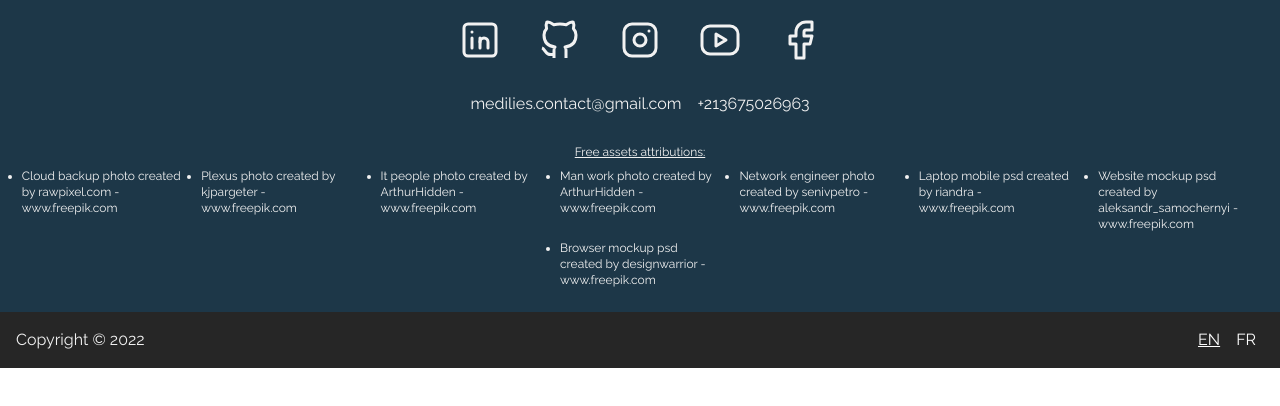
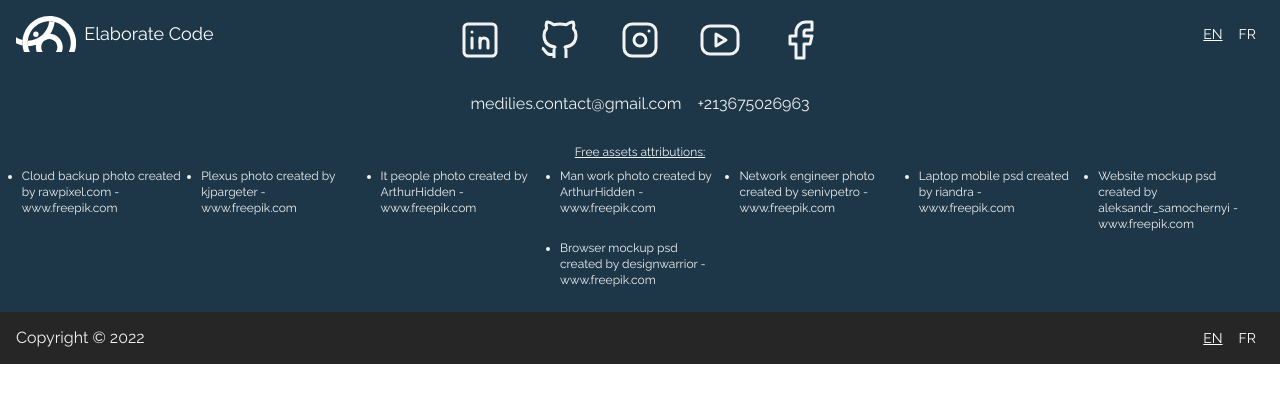
Before and after one commit to elaborate-code/elaborate-code.github.io, a plain HTML site: page contact/index.html in a window 1280 px wide. Drawn offline with Linux system fonts and the light colour scheme.

Commit message:
Refactored nav items

```diff
--- a/assets/build/mix-manifest.json
+++ b/assets/build/mix-manifest.json
@@ -1,4 +1,4 @@
 {
     "/js/main.js": "/js/main.js?id=69dcac79cd87d7bd936997673d3927e3",
-    "/css/main.css": "/css/main.css?id=5e0bd72ee14f9a4ef414104dbd7b6121"
+    "/css/main.css": "/css/main.css?id=4bf246744ca34cd309c823985cc28821"
 }
--- a/contact/index.html
+++ b/contact/index.html
@@ -35,7 +35,7 @@
     <meta property="og:locale" content="en_US" />
 
 
-    <link rel="stylesheet" href="/assets/build/css/main.css?id=5e0bd72ee14f9a4ef414104dbd7b6121">
+    <link rel="stylesheet" href="/assets/build/css/main.css?id=4bf246744ca34cd309c823985cc28821">
     <script defer src="/assets/build/js/main.js?id=69dcac79cd87d7bd936997673d3927e3"></script>
 
 
@@ -60,7 +60,50 @@
     <meta name="twitter:card" content="summary_large_image" />
 </head>
 
-<body class="font-raleway">
+<body class="font-raleway scroll-smooth">
+    <header>
+        <nav class="absolute top-0 w-full">
+    <div class="flex justify-between container mx-auto p-4 text-center">
+
+        <a href="/" class="flex items-center gap-2">
+            <svg width="112" height="67" viewBox="0 0 112 67" fill="currentColor" class="h-9 w-fit mx-auto text-white"
+    xmlns="http://www.w3.org/2000/svg">
+    <path
+        d="M85.331 67C86.409 64.2074 87 61.1727 87 58C87 44.1929 75.8071 33 62 33C48.1929 33 37 44.1929 37 58C37 61.1727 37.591 64.2074 38.669 67H49.9989C48.1158 64.493 47 61.3768 47 58C47 49.7157 53.7157 43 62 43C70.2843 43 77 49.7157 77 58C77 61.3768 75.8842 64.493 74.0011 67H85.331Z"
+        fill="inherit" />
+    <path
+        d="M109.036 67C110.954 61.6931 112 55.9687 112 50C112 22.3858 89.6142 0 62 0C34.3858 0 12 22.3858 12 50C12 55.9687 13.0458 61.6931 14.9643 67H25.7818C23.3559 61.8407 22 56.0787 22 50C22 27.9086 39.9086 10 62 10C84.0914 10 102 27.9086 102 50C102 56.0787 100.644 61.8407 98.2182 67H109.036Z"
+        fill="inherit" />
+    <circle cx="37" cy="34" r="5" fill="inherit" />
+    <path
+        d="M0 50.9124C3.83355 52.7938 7.94324 54.1988 12.2519 55.0503C12.0853 53.3895 12 51.7047 12 50C12 48.2466 12.0903 46.5143 12.2664 44.8074C7.9446 43.7269 3.90135 41.9434 0.265173 39.5854L0 39.9951V50.9124Z"
+        fill="inherit" />
+    <path
+        d="M71.7442 0.948959C71.7121 0.632202 71.6769 0.315872 71.6387 0H71.6437C71.6815 0.315674 71.7163 0.632263 71.7481 0.949722L71.7442 0.948959Z"
+        fill="inherit" />
+    <path
+        d="M22.1975 45.9995C22.0669 47.3153 22 48.6498 22 50C22 52.0386 22.1525 54.0415 22.4467 55.998C48.1055 55.7735 69.1511 36.2217 71.7336 11.1926C68.6178 10.4136 65.3572 10 62 10C61.9341 10 61.8683 10.0002 61.8025 10.0005C59.8017 30.1493 42.8494 45.8997 22.1975 45.9995Z"
+        fill="inherit" />
+</svg>
+            <p class="w-max text-white text-left text-sm sm:text-base md:text-lg" translate="no"> Elaborate Code </p>
+        </a>
+
+        <div class="basis-1/2 flex justify-end items-center text-white text-sm">
+
+        <a href="/contact" class="m-2 underline underline-offset-1">
+            EN
+        </a>
+
+        <a href="/fr/contact" class="m-2 ">
+            FR
+        </a>
+    </div>
+
+    </div>
+</nav>
+
+            </header>
+
     </body>
 
 <footer class="bg-nero text-white-smoke" translate="no">
@@ -183,18 +226,17 @@
             </p>
         </div>
 
-        <div class="flex items-center text-white">
+        <div class="basis-1/2 flex justify-end items-center text-white text-sm">
 
-                <a href="/contact"
-                    class="m-2 underline underline-offset-1">
-                    EN
-                </a>
+        <a href="/contact" class="m-2 underline underline-offset-1">
+            EN
+        </a>
 
-                <a href="/fr/contact"
-                    class="m-2 ">
-                    FR
-                </a>
-                    </div>
+        <a href="/fr/contact" class="m-2 ">
+            FR
+        </a>
+    </div>
+
     </div>
 
 </footer>
```
Also changed, not shown: fr/contact/index.html (+54 -12 lines), fr/index.html (+31 -19 lines), index.html (+31 -19 lines), assets/build/css/main.css.
